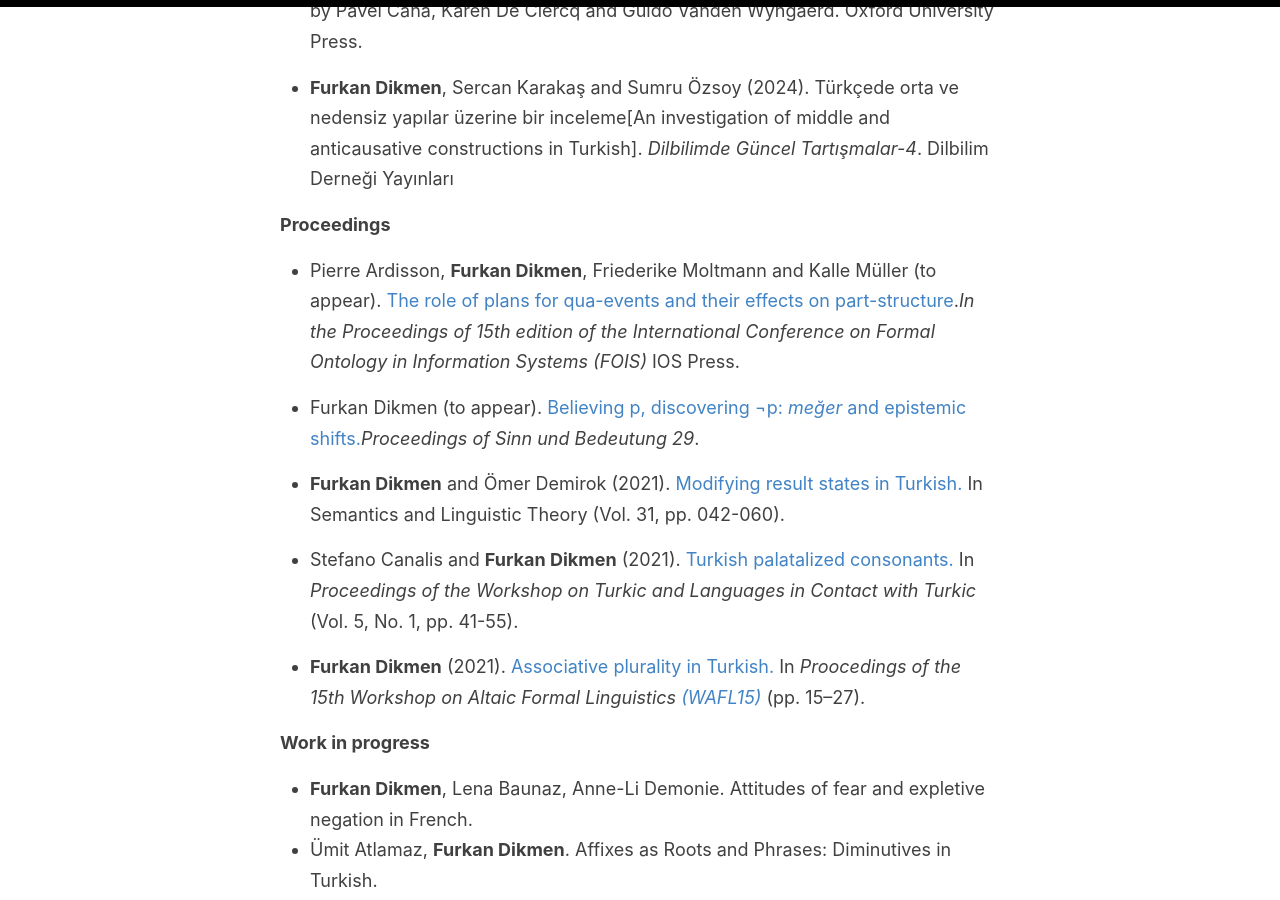
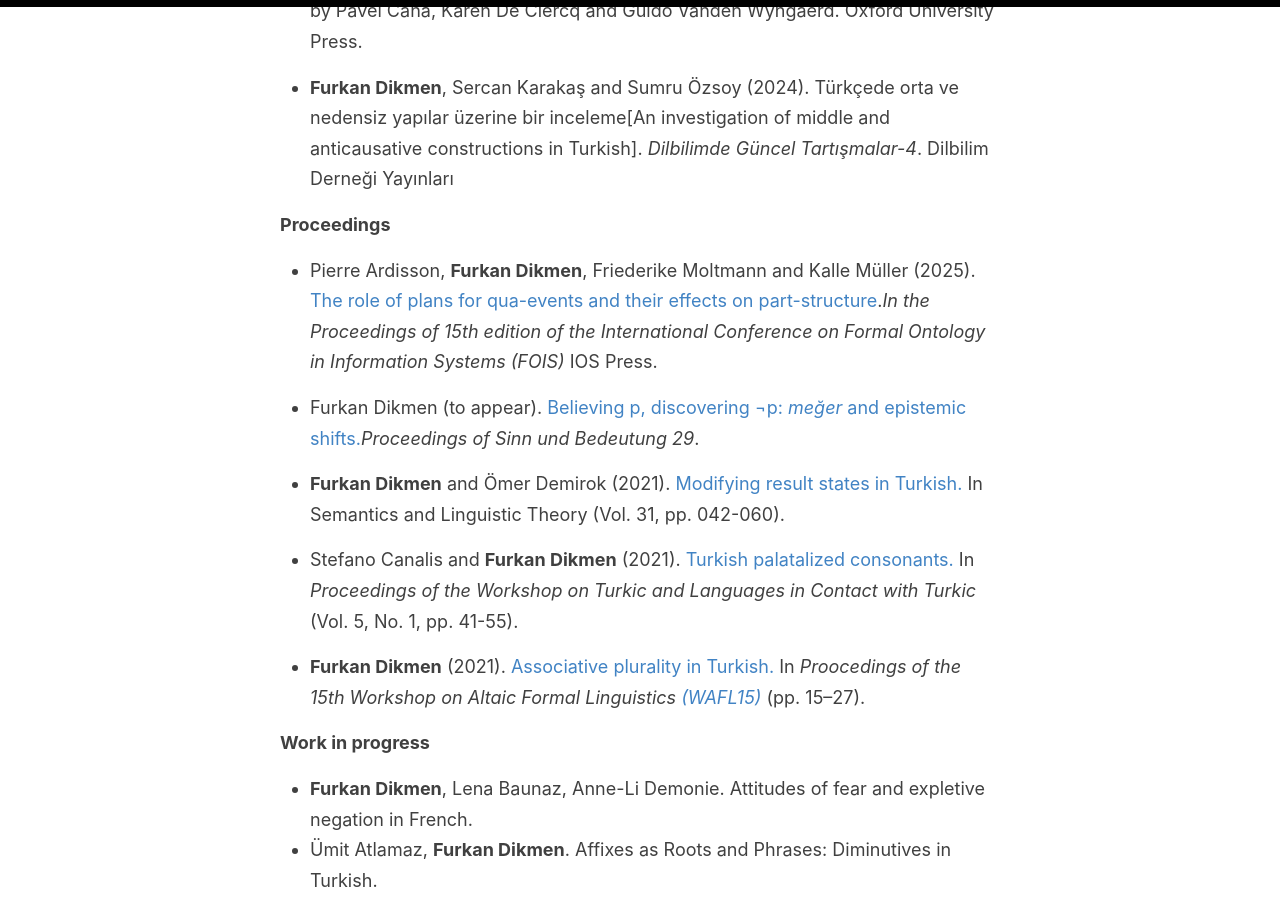
Before and after one commit to furkandikmen/furkandikmen.github.io, a Jekyll site: the page built from _pages/publications.md, in a window 1280 px wide and 900 px high, scrolled down 995 px. Built offline with Jekyll 4.4.1, drawn with Linux system fonts in a browser that asks for light colours.

Commit message:
Update publications.md

```diff
--- a/_pages/publications.md
+++ b/_pages/publications.md
@@ -26,8 +26,8 @@ permalink: /publications/
 
 **Proceedings**
 
-- Pierre Ardisson, **Furkan Dikmen**, Friederike Moltmann and Kalle Müller (to appear). [The role of plans for qua-events and their
-effects on part-structure](https://lingbuzz.net/lingbuzz/009124){:target="_blank" rel="noopener noreferrer"}._In the Proceedings of 15th edition of the International Conference on Formal Ontology in Information Systems (FOIS)_ IOS Press.
+- Pierre Ardisson, **Furkan Dikmen**, Friederike Moltmann and Kalle Müller (2025). [The role of plans for qua-events and their
+effects on part-structure](https://10.3233/FAIA250485){:target="_blank" rel="noopener noreferrer"}._In the Proceedings of 15th edition of the International Conference on Formal Ontology in Information Systems (FOIS)_ IOS Press.
 
 - Furkan Dikmen (to appear). [Believing p, discovering ¬p: _meğer_ and epistemic shifts.](https://furkandikmen.com/assets/publications/dikmen_25_Believing-p-dis (3).pdf){:target="_blank" rel="noopener noreferrer"}_Proceedings of Sinn und Bedeutung 29_.
 
```
